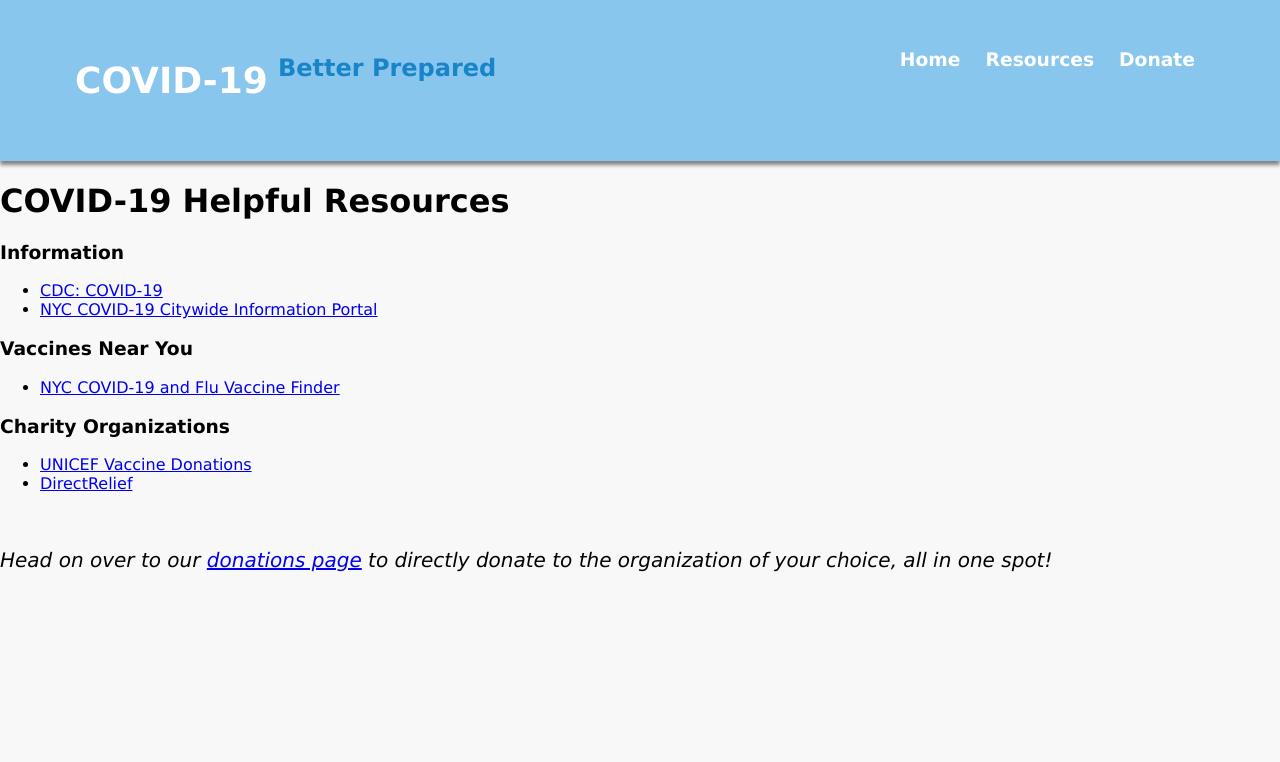
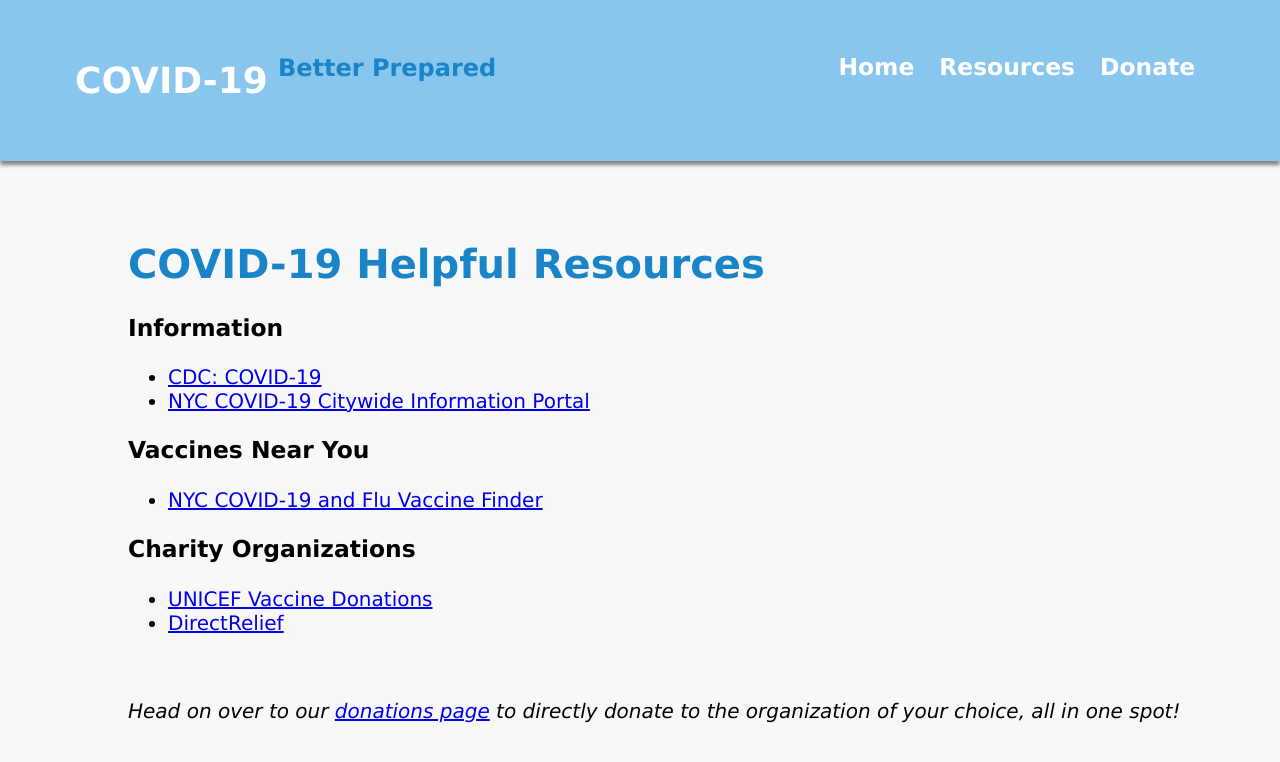
Before and after one commit to lucylee-412/collab-workshop, a plain HTML site: page resources.html in a window 1280 px wide. Drawn offline with Linux system fonts and the light colour scheme.

Commit message:
Add styling for links section on resource.html

```diff
--- a/css/style.css
+++ b/css/style.css
@@ -3,6 +3,7 @@ body {
   margin: auto;
   font-family: 'Lucida Sans', 'Lucida Sans Regular', 'Lucida Grande', 'Lucida Sans Unicode', Geneva, Verdana, sans-serif;
   background-color: #f8f8f8;
+  font-size: 20px;
 }
 body img {
   height: 62px;
@@ -14,9 +15,6 @@ main {
   margin-top: 80px;
   margin-left: 10%;
   margin-right: 10%;
-}
-p {
-  font-size: 20px;
 }
 
 /* header */
@@ -83,6 +81,15 @@ nav a:hover {
   font-size: 28px;
   color: #1984c7;
   margin-bottom: 0px;
+}
+
+/* resources.html */
+#links {
+  margin-top: 80px;
+  margin-left: 10%;
+}
+#links h1 {
+  color: #1984c7;
 }
 
 /* donate.html */
```
